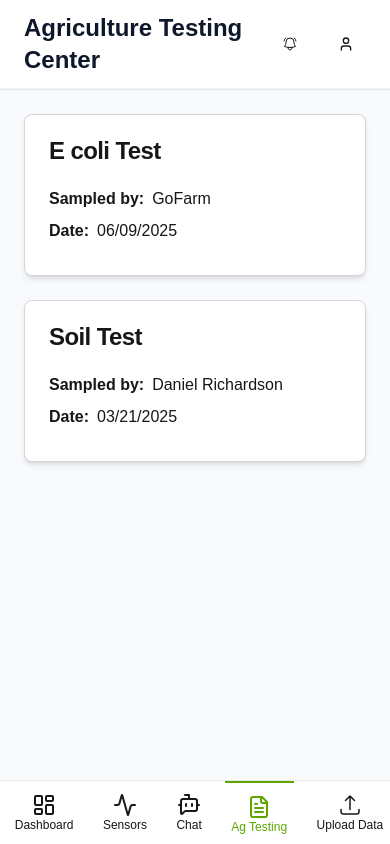
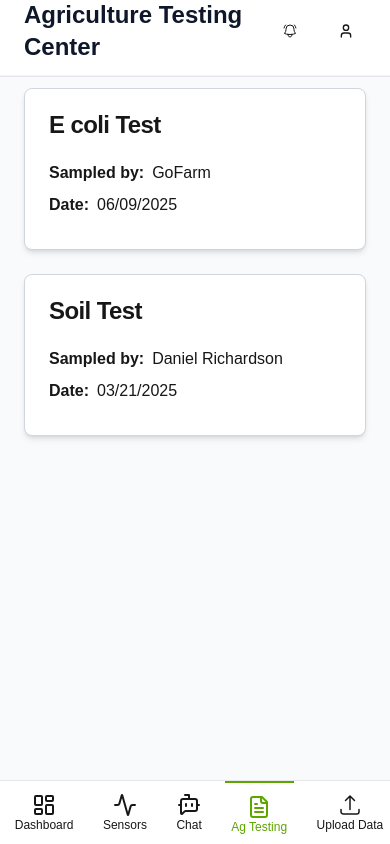
Before and after one commit to PurpleMaia/kilo-dashboard, a Next.js app: page /dashboard/ag-testing in a window 390 px wide. Built offline with nearby package versions, Linux system fonts and the light colour scheme.

Commit message:
try again on scrolling issue on phone
made header AND footer fixed

```diff
--- a/src/app/dashboard/layout.tsx
+++ b/src/app/dashboard/layout.tsx
@@ -12,7 +12,7 @@ export default function Layout({ children }: { children: React.ReactNode }) {
       <MobileProvider>
         <DrawerProvider>
         <div className="h-screen overflow-hidden">
-          <header className="flex fixed items-center z-0 relative">
+          <header className="flex fixed top-0 left-0 right-0 items-center z-20 bg-white border-b border-gray-200 h-16">
             <TopPanel />
           </header>
 
@@ -28,12 +28,13 @@ export default function Layout({ children }: { children: React.ReactNode }) {
               md:overflow-hidden md:h-[calc(100vh-4rem)]
               overflow-auto h-[calc(100vh-8rem)]
               md:ml-44
+              mt-16
             `}
           >
             {children}
           </main>
 
-            <footer className="md:hidden">
+            <footer className="md:hidden fixed bottom-0 left-0 right-0 z-20">
                 <BottomNav />
             </footer>
 
```
